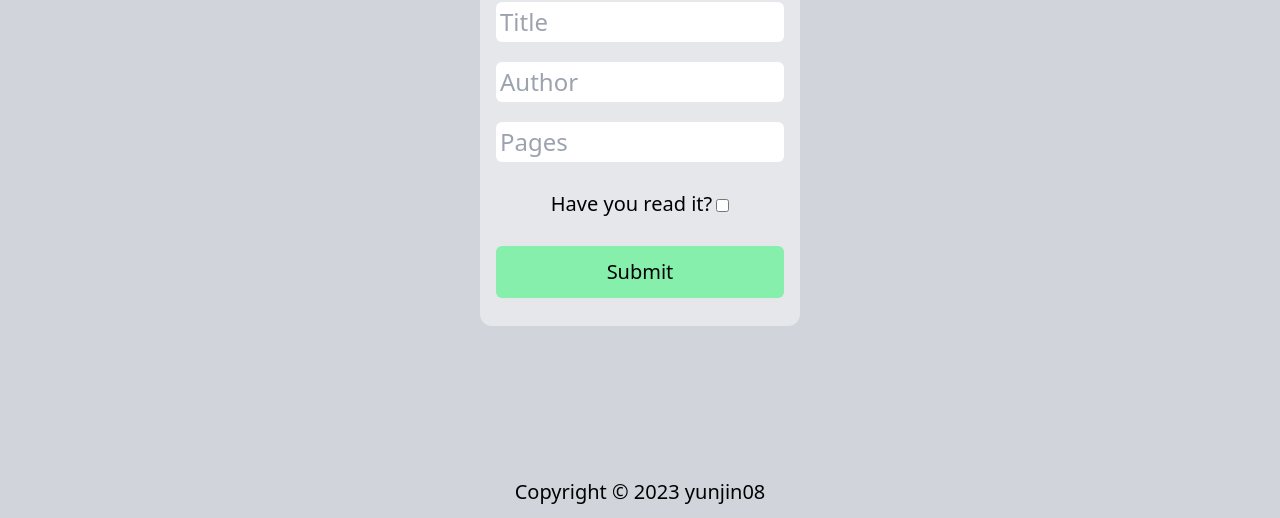
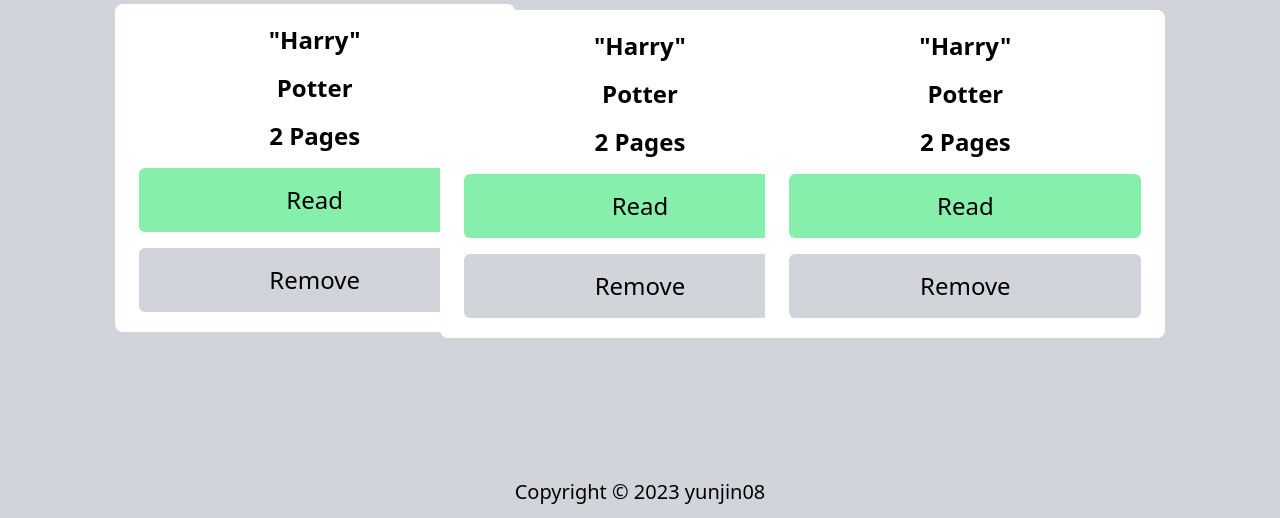
Before and after one commit to yunjin08/A-book-Lib, a website: page public/index.html in a window 1280 px wide. Shown: the part 282-800 px from the top of the page. Drawn offline with Linux system fonts and the light colour scheme.

Commit message:
Added The Content

```diff
--- a/public/index.html
+++ b/public/index.html
@@ -25,8 +25,8 @@
         </div>
     </section>
 
-
-    <form id="popup" class="absolute flex-col rounded-xl border-4 space-y-5 bg-gray-200 w-80 top-1/2 left-1/2 transform -translate-x-1/2 -translate-y-1/2">
+    <!--Popup Bar Menu when Clicking the Add book Button-->
+    <form id="popup" class="absolute flex-col rounded-xl border-4 space-y-5 bg-gray-200 w-80 top-1/2 left-1/2 transform -translate-x-1/2 -translate-y-1/2 hidden">
         <h1 class="flex items-center justify-center mt-8 mb-2 text-3xl font-bold">
             Add New Book
         </h1>
@@ -42,6 +42,36 @@
         </div>
     </form>
 
+    <section id="content" class="container mx-auto grid grid-cols-1 md:grid-cols-2 lg:grid-cols-3 space-y-3">
+        <div class="flex flex-col items-center justify-center">
+            <div class="flex flex-col items-center justify-center bg-white space-y-4 mt-4 rounded-lg">
+                <div class="text-2xl font-semibold pt-5">"Harry"</div>
+                <div class="text-2xl font-semibold"> Potter</div>
+                <div class="text-2xl font-semibold"> 2 Pages</div>
+                <div class="px-6"><button class="bg-green-300 w-22rem text-2xl font-medium rounded-md py-4">Read</button></div>
+                <div class="pb-5 px-6"><button class="bg-gray-300 w-22rem text-2xl font-medium rounded-md py-4">Remove</button></div>
+            </div>
+        </div>
+        <div class="flex flex-col items-center justify-center">
+            <div class="flex flex-col items-center justify-center bg-white space-y-4 mt-4 rounded-lg">
+                <div class="text-2xl font-semibold pt-5">"Harry"</div>
+                <div class="text-2xl font-semibold"> Potter</div>
+                <div class="text-2xl font-semibold"> 2 Pages</div>
+                <div class="px-6"><button class="bg-green-300 w-22rem text-2xl font-medium rounded-md py-4">Read</button></div>
+                <div class="pb-5 px-6"><button class="bg-gray-300 w-22rem text-2xl font-medium rounded-md py-4">Remove</button></div>
+            </div>
+        </div>
+        <div class="flex flex-col items-center justify-center">
+            <div class="flex flex-col items-center justify-center bg-white space-y-4 mt-4 rounded-lg">
+                <div class="text-2xl font-semibold pt-5">"Harry"</div>
+                <div class="text-2xl font-semibold"> Potter</div>
+                <div class="text-2xl font-semibold"> 2 Pages</div>
+                <div class="px-6"><button class="bg-green-300 w-22rem text-2xl font-medium rounded-md py-4">Read</button></div>
+                <div class="pb-5 px-6"><button class="bg-gray-300 w-22rem text-2xl font-medium rounded-md py-4">Remove</button></div>
+            </div>
+        </div>
+    </section>
+
     <section id="footer" class="absolute inset-x-0 bottom-0">
         <div class="container mx-auto flex items-center justify-center text-xl pb-3">
             Copyright &#169; 2023 yunjin08
--- a/tailwind.config.js
+++ b/tailwind.config.js
@@ -8,7 +8,11 @@
       lg: '976px',
       xl: '1300px'
     },
-    extend: {},
+    extend: {
+      width: {
+        '22rem': '22rem',
+      },
+    },
   },
   plugins: [],
 }
```
Also changed, not shown: public/style.css.
